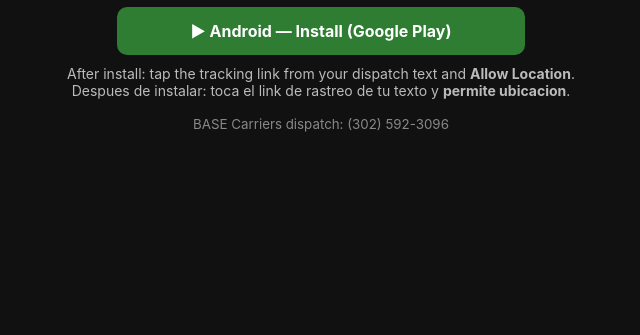
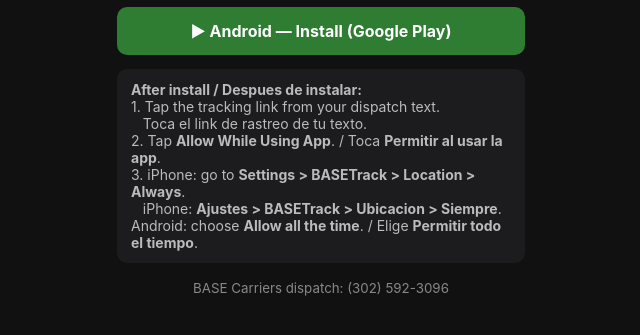
Before and after one commit to amedeod123/basetrack-install, a plain HTML site: page index.html in a window 1280 px wide. Shown: the part 367-702 px from the top of the page, without its empty margins (319-959 px from the left). Drawn offline with Linux system fonts and the light colour scheme.

Commit message:
Always-allow steps (iOS two-step + Android)

```diff
--- a/index.html
+++ b/index.html
@@ -14,6 +14,11 @@
 <video src="install-iphone.mp4" controls playsinline></video>
 <a class="btn ios" href="https://testflight.apple.com/join/9pQbUr6X">&#63743; iPhone — Install (TestFlight)</a>
 <a class="btn and" href="https://play.google.com/store/apps/details?id=com.basecarriers.track">&#9654; Android — Install (Google Play)</a>
-<p>After install: tap the tracking link from your dispatch text and <b>Allow Location</b>.<br>Despues de instalar: toca el link de rastreo de tu texto y <b>permite ubicacion</b>.</p>
+<p style="max-width:380px;margin:14px auto;text-align:left;background:#1c1c1e;border-radius:10px;padding:12px 14px">
+<b>After install / Despues de instalar:</b><br>
+1. Tap the tracking link from your dispatch text.<br>&nbsp;&nbsp;&nbsp;Toca el link de rastreo de tu texto.<br>
+2. Tap <b>Allow While Using App</b>. / Toca <b>Permitir al usar la app</b>.<br>
+3. iPhone: go to <b>Settings &gt; BASETrack &gt; Location &gt; Always</b>.<br>&nbsp;&nbsp;&nbsp;iPhone: <b>Ajustes &gt; BASETrack &gt; Ubicacion &gt; Siempre</b>.<br>
+Android: choose <b>Allow all the time</b>. / Elige <b>Permitir todo el tiempo</b>.</p>
 <small>BASE Carriers dispatch: (302) 592-3096</small>
 </body></html>
```
